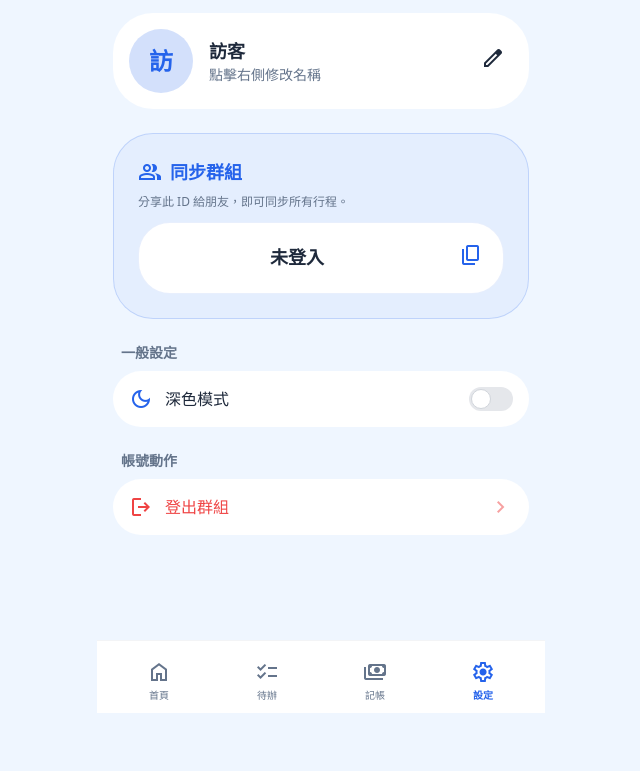
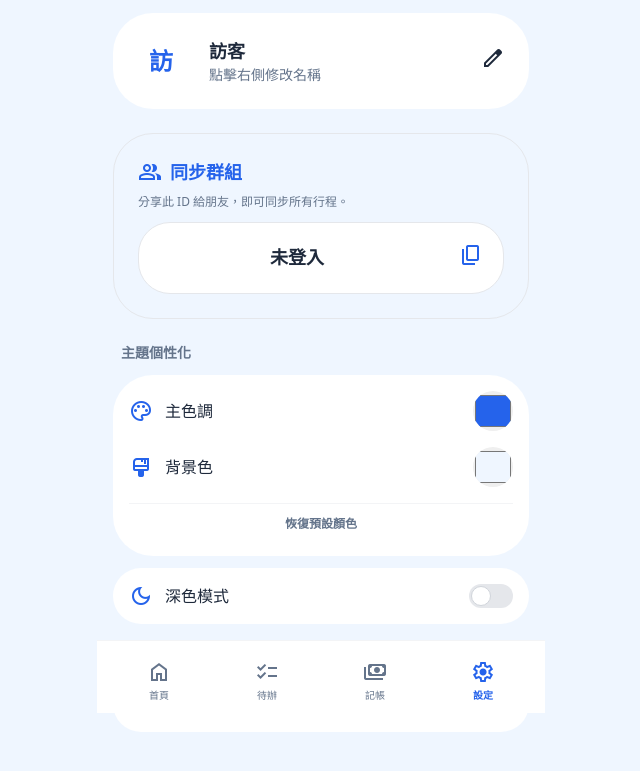
Before and after one commit to Dogdog1-byte/Japan-trip-note, a plain HTML site: page stitch_my_japan_trips/stitch_my_japan_trips/app/settings.html in a window 1280 px wide. Shown: the part 87-858 px from the top of the page, without its empty margins (319-959 px from the left). Before the commit the page ends 800 px from the top, so only its background shows below. Drawn offline with nearby package versions, Linux system fonts and the light colour scheme.

Commit message:
Add files via upload

```diff
--- a/stitch_my_japan_trips/stitch_my_japan_trips/app/settings.html
+++ b/stitch_my_japan_trips/stitch_my_japan_trips/app/settings.html
@@ -14,14 +14,19 @@
         rel="stylesheet" />
     <script src="https://cdn.tailwindcss.com?plugins=forms,container-queries"></script>
     <script>
+        const getStoredTheme = () => ({
+            primary: localStorage.getItem('theme_primary') || '#2563EB',
+            bgLight: localStorage.getItem('theme_background_light') || '#eff6ff'
+        });
+
         tailwind.config = {
             darkMode: "class",
             theme: {
                 extend: {
                     colors: {
-                        "primary": "#2563EB",
+                        "primary": "var(--primary-color, #2563EB)",
                         "primary-content": "#ffffff",
-                        "background-light": "#eff6ff",
+                        "background-light": "var(--background-light-color, #eff6ff)",
                         "background-dark": "#0f172a",
                         "surface-light": "#ffffff",
                         "surface-dark": "#1e293b",
@@ -83,9 +88,34 @@
                 </div>
             </div>
 
-            <!-- General Settings -->
-            <div class="space-y-2">
-                <h2 class="text-sm font-bold text-text-sub-light dark:text-text-sub-dark px-2">一般設定</h2>
+            <!-- Theme Settings -->
+            <div class="space-y-3">
+                <h2 class="text-sm font-bold text-text-sub-light dark:text-text-sub-dark px-2">主題個性化</h2>
+
+                <div class="bg-surface-light dark:bg-surface-dark rounded-2xl p-4 space-y-4">
+                    <div class="flex items-center justify-between">
+                        <div class="flex items-center gap-3">
+                            <span class="material-symbols-outlined text-primary">palette</span>
+                            <span class="font-medium">主色調</span>
+                        </div>
+                        <input type="color" id="primaryColorPicker" onchange="updateThemeColors()"
+                            class="w-10 h-10 rounded-lg border-none p-0 cursor-pointer overflow-hidden">
+                    </div>
+
+                    <div class="flex items-center justify-between">
+                        <div class="flex items-center gap-3">
+                            <span class="material-symbols-outlined text-primary">format_paint</span>
+                            <span class="font-medium">背景色</span>
+                        </div>
+                        <input type="color" id="bgColorPicker" onchange="updateThemeColors()"
+                            class="w-10 h-10 rounded-lg border-none p-0 cursor-pointer overflow-hidden">
+                    </div>
+
+                    <button onclick="resetTheme()"
+                        class="w-full py-2 text-xs font-bold text-text-sub-light hover:text-primary transition border-t border-gray-100 dark:border-gray-800 pt-3">
+                        恢復預設顏色
+                    </button>
+                </div>
 
                 <button onclick="toggleDarkMode()"
                     class="flex items-center justify-between w-full p-4 bg-surface-light dark:bg-surface-dark rounded-2xl hover:bg-gray-50 dark:hover:bg-gray-800 transition">
@@ -145,12 +175,14 @@
         </nav>
     </div>
 
-    <!-- Firebase Logic -->
+    <!-- Theme & Firebase Logic -->
     <script type="module">
+        import { initTheme, applyTheme, getTheme } from './theme-manager.js';
         import { initApp, getUserName, getGroupId } from './firebase-manager.js';
 
         document.addEventListener('DOMContentLoaded', () => {
             initApp();
+            initTheme();
 
             // Auto Dark Mode setup
             const darkMode = localStorage.getItem('darkMode') === 'true';
@@ -159,8 +191,27 @@
                 document.getElementById('darkModeToggle').checked = true;
             }
 
+            // Theme Color setup
+            const theme = getTheme();
+            document.getElementById('primaryColorPicker').value = theme.primary;
+            document.getElementById('bgColorPicker').value = theme.backgroundLight;
+
             renderProfile();
         });
+
+        window.updateThemeColors = function () {
+            const primary = document.getElementById('primaryColorPicker').value;
+            const bgLight = document.getElementById('bgColorPicker').value;
+            applyTheme(primary, bgLight);
+        }
+
+        window.resetTheme = function () {
+            if (confirm("確定要恢復預設顏色嗎？")) {
+                applyTheme('#2563EB', '#eff6ff');
+                document.getElementById('primaryColorPicker').value = '#2563EB';
+                document.getElementById('bgColorPicker').value = '#eff6ff';
+            }
+        }
 
         function renderProfile() {
             const name = getUserName();
--- /dev/null
+++ b/stitch_my_japan_trips/stitch_my_japan_trips/app/theme-manager.js
@@ -0,0 +1,36 @@
+/**
+ * Theme Manager for Stitch My Japan Trips
+ * Handles custom primary and background colors using CSS variables.
+ */
+
+const DEFAULT_THEME = {
+    primary: '#2563EB',
+    backgroundLight: '#eff6ff'
+};
+
+export function initTheme() {
+    const primary = localStorage.getItem('theme_primary') || DEFAULT_THEME.primary;
+    const bgLight = localStorage.getItem('theme_background_light') || DEFAULT_THEME.backgroundLight;
+
+    applyTheme(primary, bgLight);
+}
+
+export function applyTheme(primary, bgLight) {
+    const root = document.documentElement;
+    root.style.setProperty('--primary-color', primary);
+    root.style.setProperty('--background-light-color', bgLight);
+
+    // Also save to localStorage
+    localStorage.setItem('theme_primary', primary);
+    localStorage.setItem('theme_background_light', bgLight);
+}
+
+export function getTheme() {
+    return {
+        primary: localStorage.getItem('theme_primary') || DEFAULT_THEME.primary,
+        backgroundLight: localStorage.getItem('theme_background_light') || DEFAULT_THEME.backgroundLight
+    };
+}
+
+// Auto-init on import
+initTheme();
```
Also changed, not shown: stitch_my_japan_trips/stitch_my_japan_trips/app/checklist.html (+8 -7 lines), stitch_my_japan_trips/stitch_my_japan_trips/app/create.html (+3 -3 lines), stitch_my_japan_trips/stitch_my_japan_trips/app/detail.html (+5 -4 lines), stitch_my_japan_trips/stitch_my_japan_trips/app/expenses.html (+4 -3 lines), stitch_my_japan_trips/stitch_my_japan_trips/app/trips.html (+3 -2 lines).
